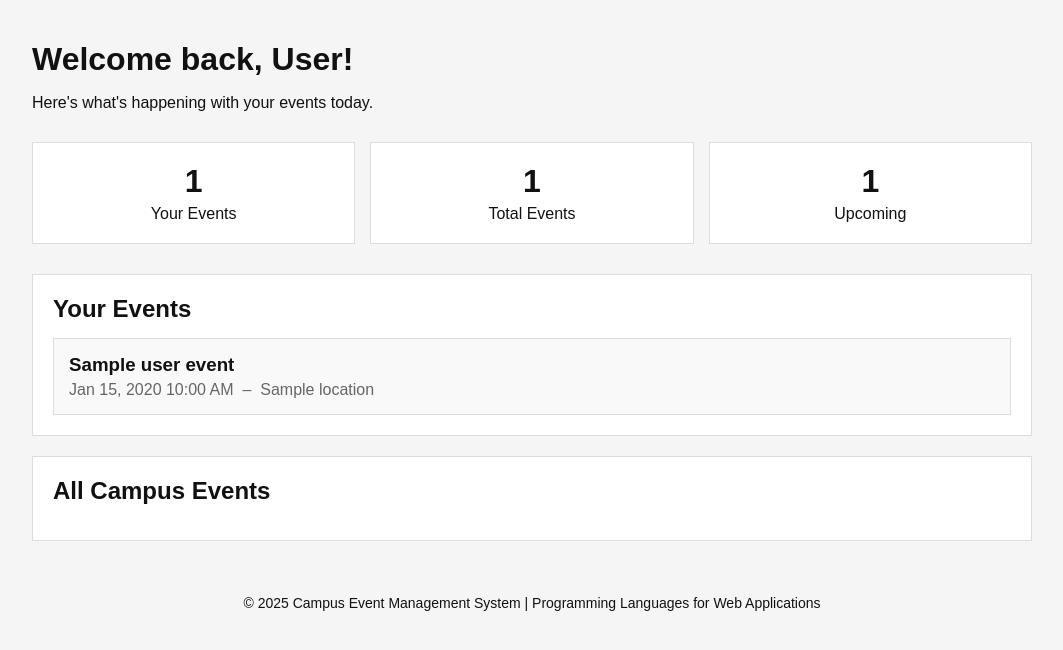
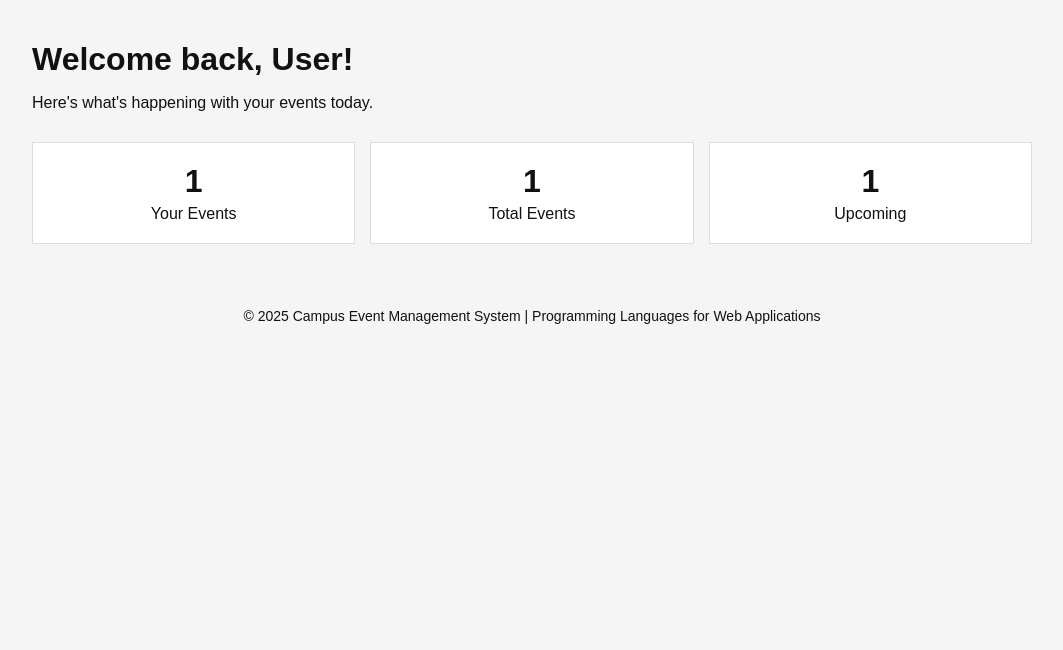
Before and after one commit to manavbh2011/Campus-Event-Management, a PHP site: template views/dashboard.php in a window 1280 px wide. Shown: the part 54-704 px from the top of the page, without its empty margins (108-1171 px from the left). Run offline with PHP 8.4, Linux system fonts and the light colour scheme; the template is opened without the code that fills it: most values are stand-ins (such as "Sample title", 1, 10 or a date in 2020).

Commit message:
implemented js for dashboard page

```diff
--- /dev/null
+++ b/static/js/dashboard.js
@@ -0,0 +1,95 @@
+class Event {
+    constructor(id, title, description, event_date, location, capacity, category, status, created_by, created_at, updated_at, first_name = '', last_name = '') {
+        this.id = id;
+        this.title = title;
+        this.description = description;
+        this.event_date = event_date;
+        this.location = location;
+        this.capacity = capacity;
+        this.category = category;
+        this.status = status;
+        this.created_by = created_by;
+        this.created_at = created_at;
+        this.updated_at = updated_at;
+        this.organizer = `${first_name} ${last_name}`.trim();
+    }
+}
+
+const loadEventsFromAPI = () => {
+    return new Promise((resolve, reject) => {
+        $.ajax({
+            url: 'index.php?action=api&endpoint=events',
+            type: 'GET',
+            dataType: 'json',
+            success: function(data) {
+                const events = data.events.map(eventData =>
+                    new Event(
+                        eventData.id,
+                        eventData.title,
+                        eventData.description,
+                        eventData.event_date,
+                        eventData.location,
+                        eventData.capacity,
+                        eventData.category,
+                        eventData.status,
+                        eventData.created_by,
+                        eventData.created_at,
+                        eventData.updated_at,
+                        eventData.first_name,
+                        eventData.last_name
+                    )
+                );
+                resolve(events);
+            },
+            error: function() {
+                console.error('Error loading events');
+                resolve([]);
+            }
+        });
+    });
+};
+
+const loadAllEvents = async () => {
+    const events = await loadEventsFromAPI();
+
+    if (events.length > 0) {
+        $('.events-section').remove();
+
+        const allEventsSection = $(`
+            <div class="events-section">
+                <h2>All Campus Events</h2>
+                <div class="event-list" id="all-events"></div>
+            </div>
+        `);
+
+        $('.dashboard-content').append(allEventsSection);
+
+        events.forEach(event => {
+            let titleCaseCategory = event.category.charAt(0).toUpperCase() + event.category.slice(1);
+            const eventHtml = `
+                <div class="event-item">
+                    <div>
+                        <h3>${event.title}</h3>
+                        <p>${new Date(event.event_date).toLocaleDateString()} - ${event.location}</p>
+                        <p><strong>Category:</strong> ${titleCaseCategory} | <strong>Capacity:</strong> ${event.capacity}</p>
+                        ${event.organizer ? `<small>by ${event.organizer}</small>` : ''}
+                    </div>
+                </div>
+            `;
+            $('#all-events').append(eventHtml);
+        });
+    }
+};
+
+$(document).ready(async function() {
+    await loadAllEvents();
+
+    $('.event-item').hover(
+        function() {
+            $(this).css('background-color', 'azure');
+        },
+        function() {
+            $(this).css('background-color', '#f9f9f9');
+        }
+    );
+});
--- a/views/dashboard.php
+++ b/views/dashboard.php
@@ -45,56 +45,14 @@
         </div>
       </div>
 
-      <div class="events-section">
-        <h2>Your Events</h2>
-        <div class="event-list">
-          <?php if (empty($user_events)): ?>
-            <div class="event-item">
-              <div>
-                <h3>No events created yet</h3>
-                <p>Create your first event to get started!</p>
-              </div>
-            </div>
-          <?php else: ?>
-            <?php foreach ($user_events as $event): ?>
-              <div class="event-item">
-                <div>
-                  <h3><?php echo htmlspecialchars($event['title']); ?></h3>
-                  <p>
-                    <?php echo date('M j, Y g:i A', strtotime($event['event_date'])); ?>
-                    &nbsp;–&nbsp; <?php echo htmlspecialchars($event['location']); ?>
-                  </p>
-                </div>
-              </div>
-            <?php endforeach; ?>
-          <?php endif; ?>
-        </div>
-      </div>
-
-      <div class="events-section">
-        <h2>All Campus Events</h2>
-        <div class="event-list">
-          <?php foreach (array_slice($all_events, 0, 6) as $event): ?>
-            <div class="event-item">
-              <div>
-                <h3><?php echo htmlspecialchars($event['title']); ?></h3>
-                <p>
-                  <?php echo date('M j, Y g:i A', strtotime($event['event_date'])); ?>
-                  &nbsp;–&nbsp; <?php echo htmlspecialchars($event['location']); ?>
-                  <?php if (!empty($event['first_name']) || !empty($event['last_name'])): ?>
-                    &nbsp;–&nbsp; by <?php echo htmlspecialchars(trim(($event['first_name'] ?? '').' '.($event['last_name'] ?? ''))); ?>
-                  <?php endif; ?>
-                </p>
-              </div>
-            </div>
-          <?php endforeach; ?>
-        </div>
-      </div>
     </div>
   </main>
 
   <footer>
     <p>&copy; 2025 Campus Event Management System | Programming Languages for Web Applications</p>
   </footer>
+
+  <script src="https://code.jquery.com/jquery-3.6.0.min.js"></script>
+  <script src="static/js/dashboard.js"></script>
 </body>
 </html>
```
